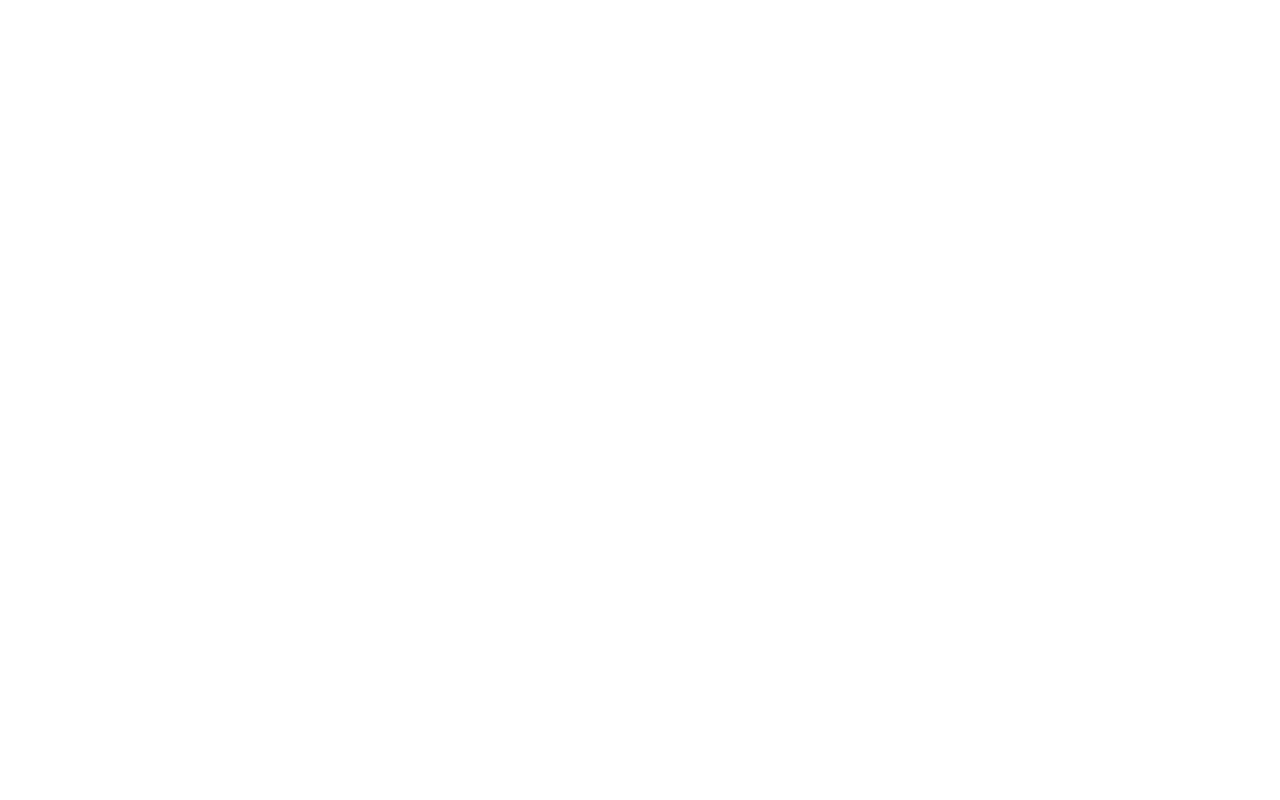
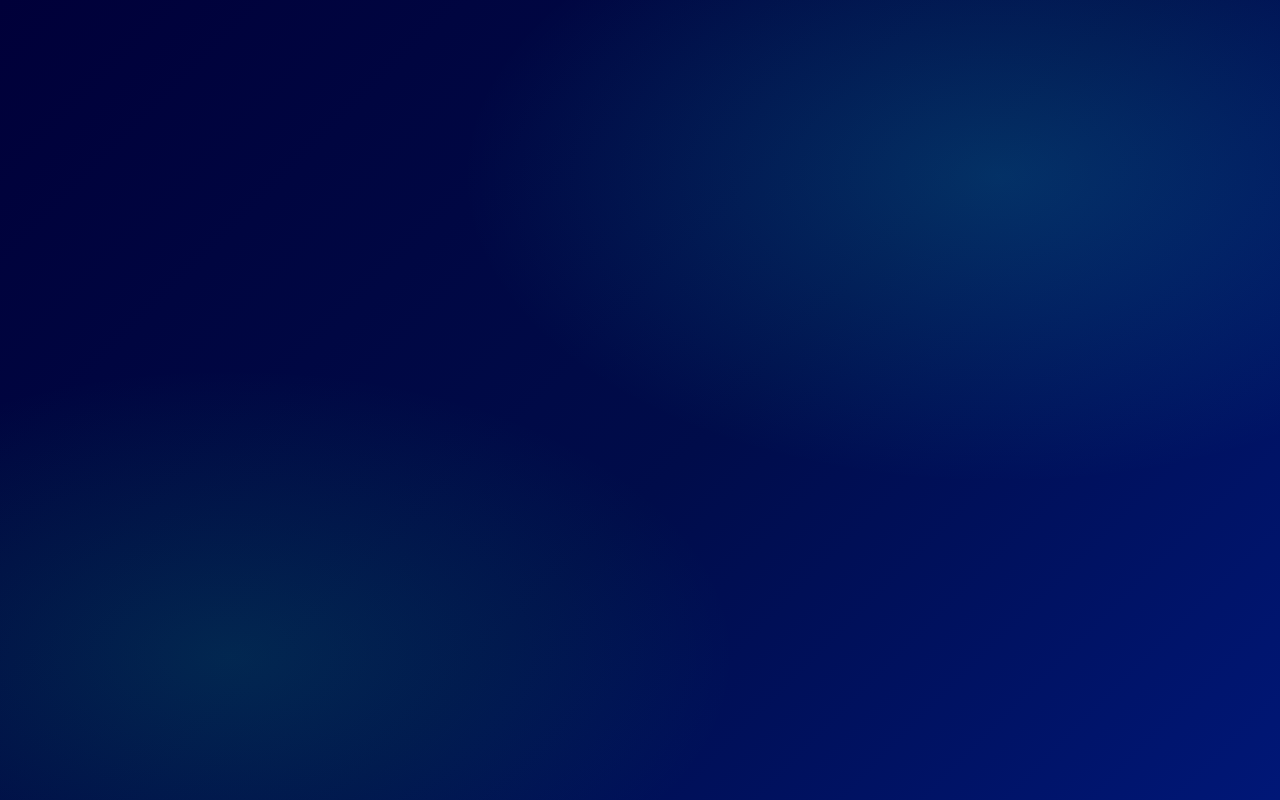
Before and after one commit to TobiasWindmann/tricept-3d, a plain HTML site: page index.html in a window 1280 px wide. Drawn offline with nearby package versions, Linux system fonts and the light colour scheme.

Commit message:
Update index.html
add bg

```diff
--- a/index.html
+++ b/index.html
@@ -21,7 +21,14 @@
 }
 </script>
 <style>
-  html, body { margin: 0; height: 100%; overflow: hidden; }
+  html, body { margin: 0; height: 100%; overflow: hidden; background: #000039; }
+  #bg {
+    position: fixed; inset: 0;
+    background:
+      radial-gradient(60% 55% at 78% 22%, rgba(23,240,240,0.16), transparent 70%),
+      radial-gradient(55% 50% at 18% 82%, rgba(17,239,148,0.13), transparent 72%),
+      linear-gradient(135deg, #000039, #000c4a 55%, #001777);
+  }
   canvas { position: fixed; inset: 0; display: block; }
 </style>
 </head>
```
